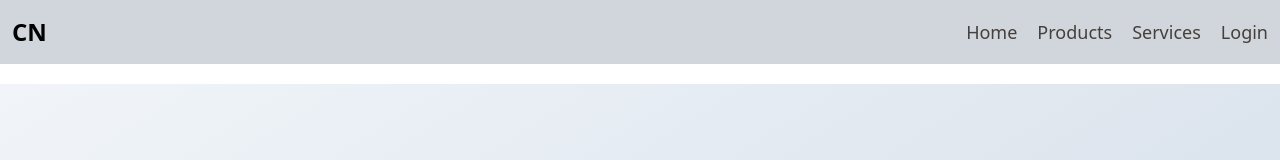
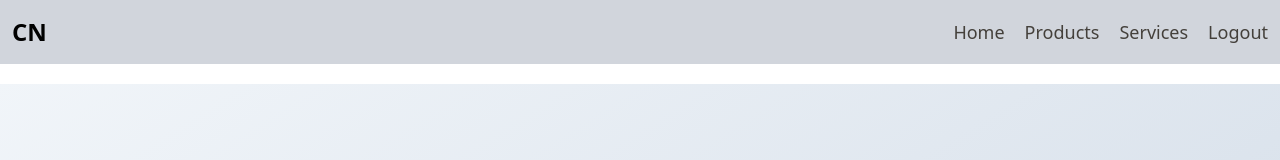
Before and after one commit to BRajendra10/React, a React (Vite) app in the folder react-final-project-1/: page /login in a window 1280 px wide. Shown: the top 160 px of the page. Built offline with nearby package versions, Linux system fonts and the light colour scheme; sample sign-in values are in the browser's storage.

Commit message:
login and logout logic implement

```diff
--- a/react-final-project-1/src/components/Navbar.jsx
+++ b/react-final-project-1/src/components/Navbar.jsx
@@ -1,7 +1,11 @@
 import React from 'react'
+import { useContext } from 'react'
+import { FormContext } from '../context/FormContext';
 import { NavLink } from "react-router-dom";
 
 function Navbar() {
+    const { login, handleLogin } = useContext(FormContext);
+
   return (
     <nav className="w-full h-[4rem] bg-gray-300 flex justify-between items-center px-3">
         <span className="text-2xl font-bold">CN</span>
@@ -17,7 +21,7 @@ function Navbar() {
                 <NavLink to={"/services"}>Services</NavLink>
             </li>
             <li className="text-lg text-stone-700 hover:text-stone-950">
-                <NavLink to={"/login"}>Login</NavLink>
+                {login ? <button onClick={() => handleLogin(!login)}>Logout</button> : <NavLink to={"/login"}>Login</NavLink>}
             </li>
         </ul>
     </nav>
--- a/react-final-project-1/src/context/FormContext.jsx
+++ b/react-final-project-1/src/context/FormContext.jsx
@@ -8,6 +8,7 @@ export default function FormContextProvider({children}) {
 
     const handleLogin = (value) => {
         setLogin(value);
+        sessionStorage.setItem("login", value);
     }
 
   return (
```
